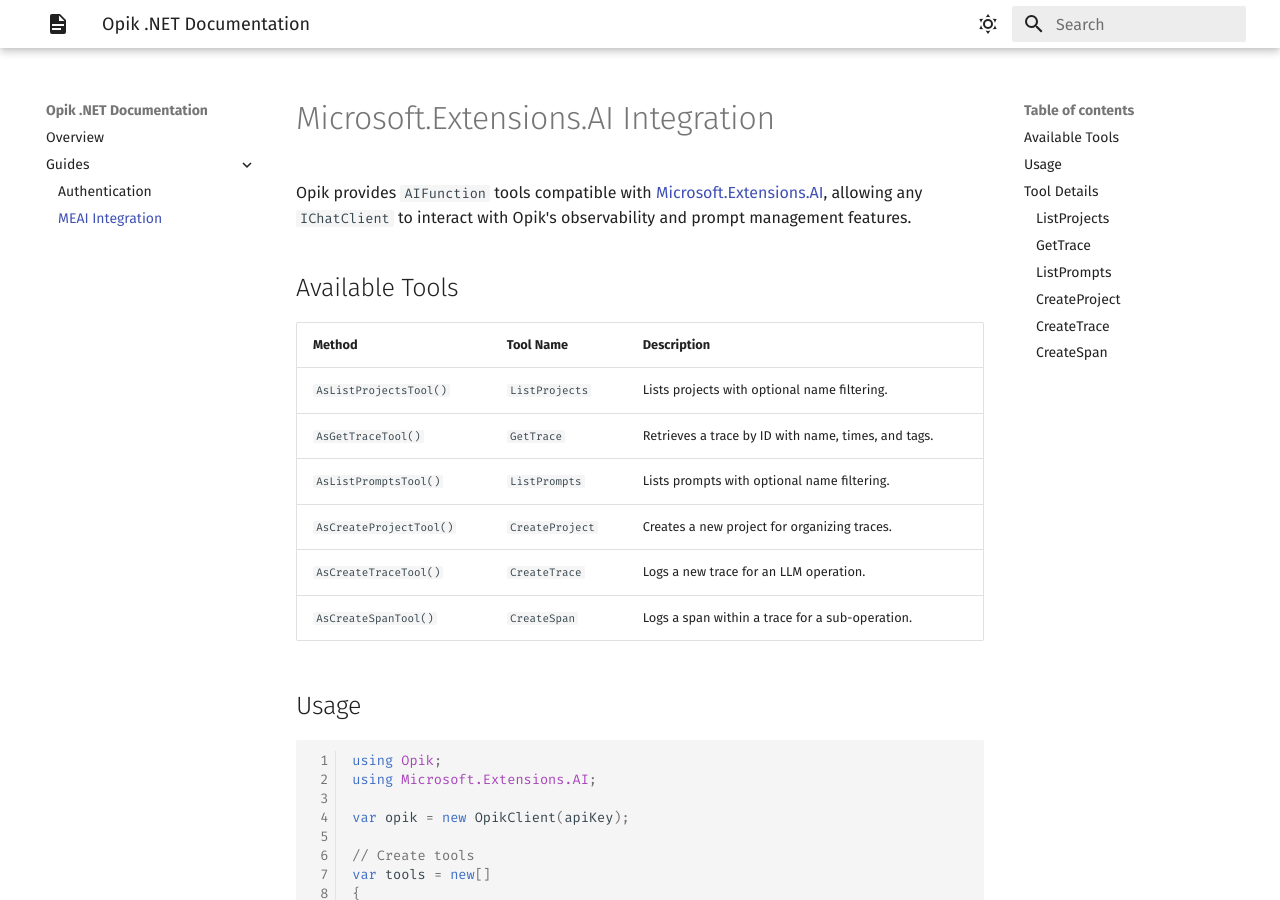
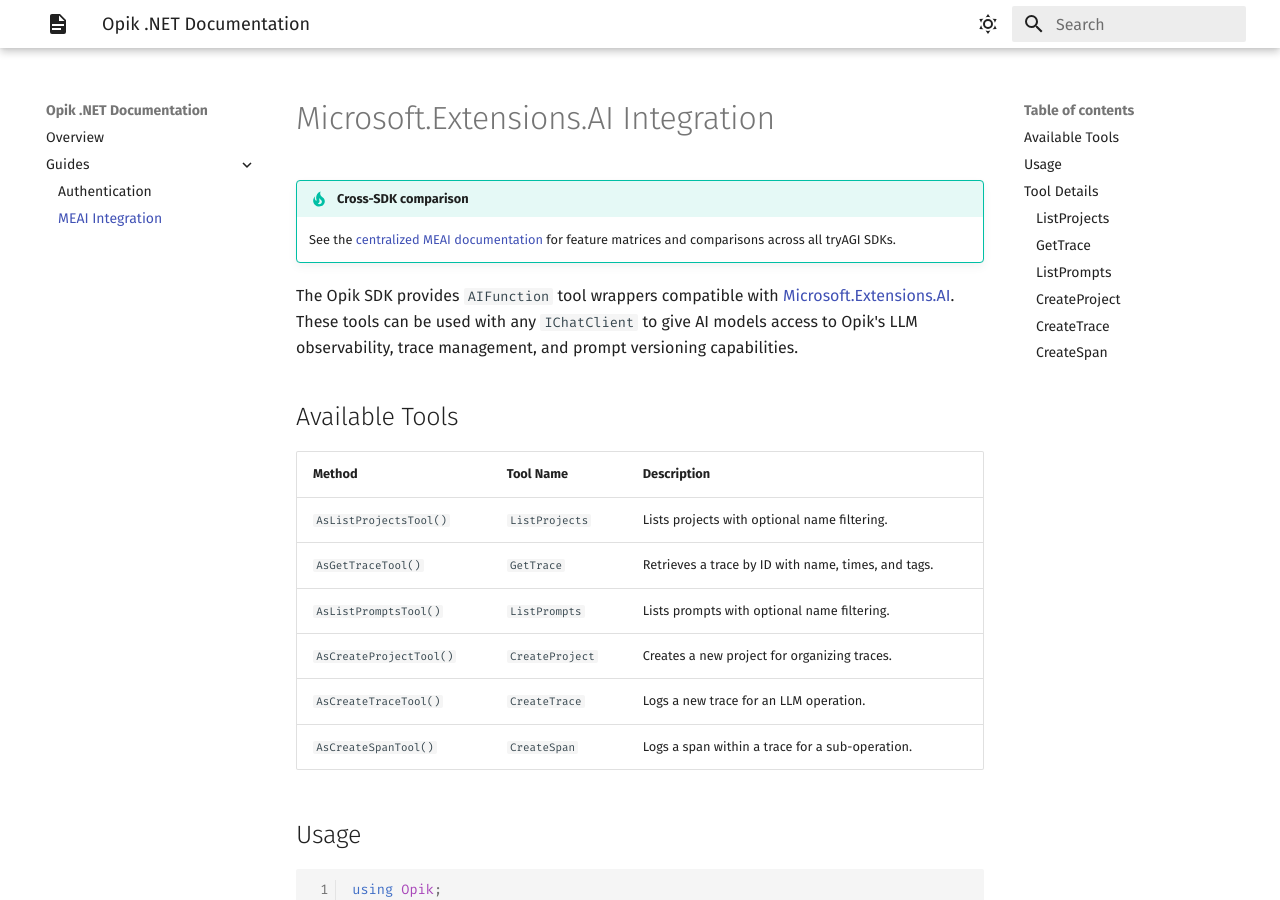
Before and after one commit to tryAGI/Opik, an MkDocs documentation site: the page built from docs/guides/meai.md, in a window 1280 px wide and 900 px high. Built offline with MkDocs 1.6.1 and Material for MkDocs 9.7.7, drawn with Linux system fonts in a browser that asks for light colours; the version menu is left out.

Commit message:
Standardize MEAI guide intro text
Co-Authored-By: Claude Opus 4.6 <noreply@anthropic.com>

```diff
--- a/docs/guides/meai.md
+++ b/docs/guides/meai.md
@@ -1,8 +1,9 @@
 # Microsoft.Extensions.AI Integration
 
-Opik provides `AIFunction` tools compatible with
-[Microsoft.Extensions.AI](https://www.nuget.org/packages/Microsoft.Extensions.AI),
-allowing any `IChatClient` to interact with Opik's observability and prompt management features.
+!!! tip "Cross-SDK comparison"
+    See the [centralized MEAI documentation](https://tryagi.github.io/docs/meai/) for feature matrices and comparisons across all tryAGI SDKs.
+
+The Opik SDK provides `AIFunction` tool wrappers compatible with [Microsoft.Extensions.AI](https://learn.microsoft.com/en-us/dotnet/ai/microsoft-extensions-ai). These tools can be used with any `IChatClient` to give AI models access to Opik's LLM observability, trace management, and prompt versioning capabilities.
 
 ## Available Tools
 
```
